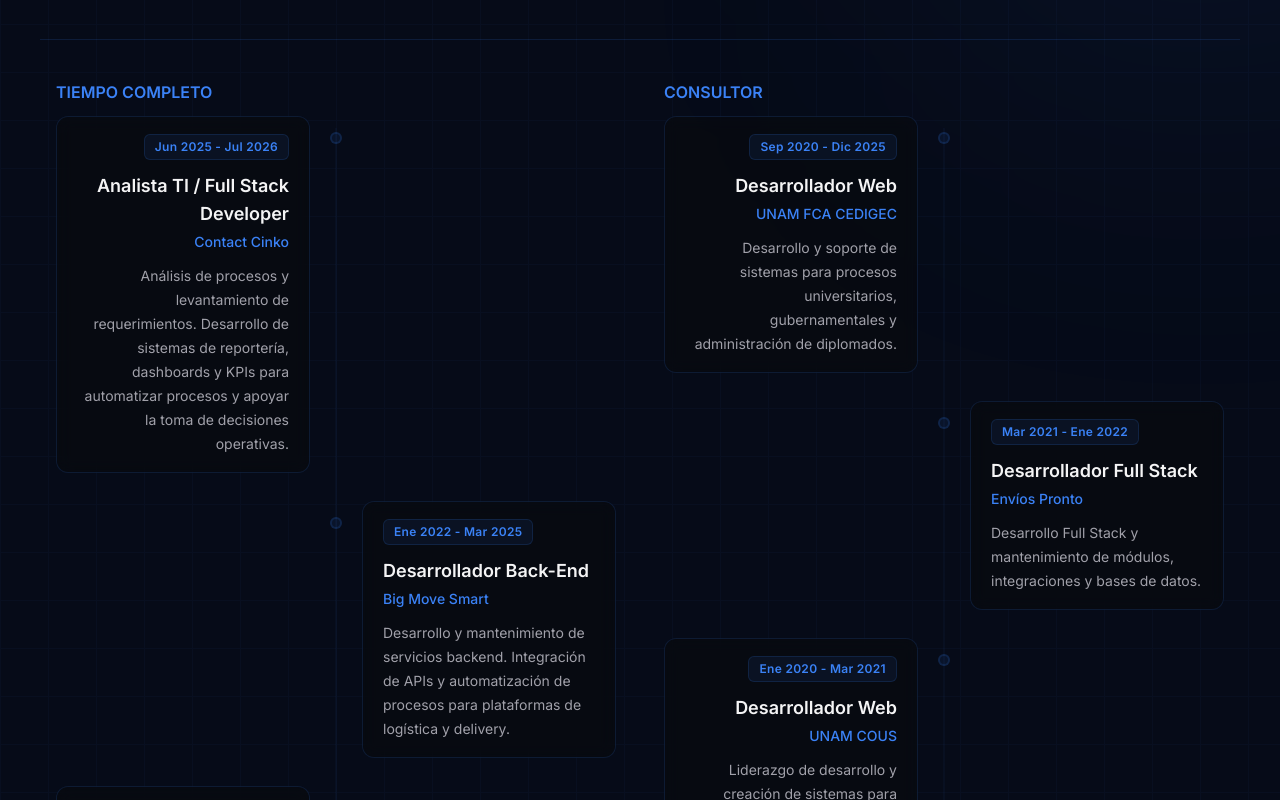
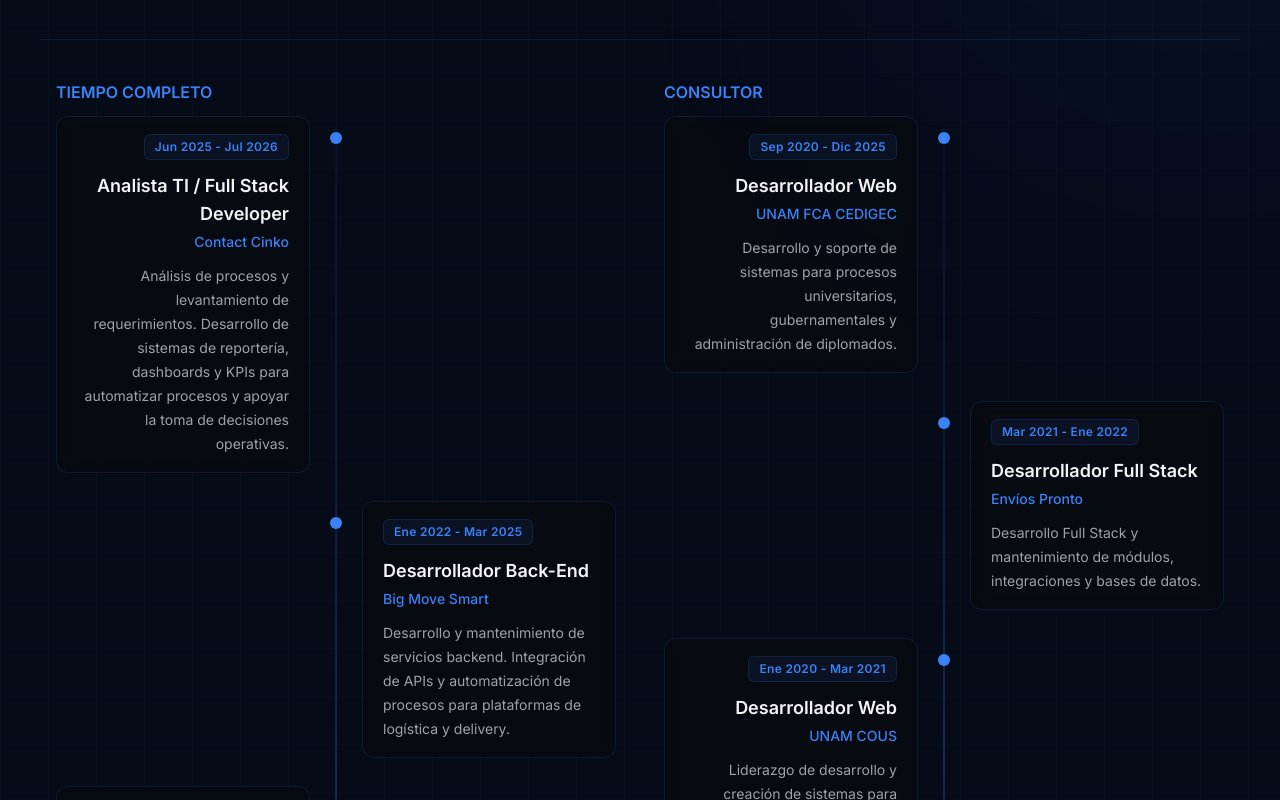
Before and after one commit to cr-gcc/portfolio, a React (Vite) app: page / in a window 1280 px wide. Shown: the part 1320-2120 px from the top of the page. Built offline with nearby package versions, Linux system fonts and the light colour scheme.

Commit message:
Ajuste en linea de experiencia

```diff
--- a/src/sections/experience/ExperienceLine.tsx
+++ b/src/sections/experience/ExperienceLine.tsx
@@ -3,22 +3,7 @@ import type { ExperienceLineProps } from "@sections/experience/types/experience.
 export function ExperienceLine({ experiences, className }: ExperienceLineProps) {
     return (
         <ol
-            className={`
-                relative space-y-8
-                before:absolute
-                before:top-0
-                before:left-2
-                before:h-full
-                before:w-px
-                before:bg-gradient-to-b
-                before:from-accent-soft
-                before:via-accent-soft
-                before:to-accent-soft
-                md:space-y-10
-                md:before:left-1/2
-                md:before:-translate-x-1/2
-                ${className ?? ""}
-            `}
+            className={`relative space-y-10 before:absolute before:top-0 before:left-1/2 before:h-full before:w-px before:-translate-x-1/2 before:bg-gradient-to-b before:from-accent/10 before:via-accent/50 before:to-accent/10 ${className ?? ""}`}
         >
             {experiences?.map((experience) => (
                 <li
@@ -27,34 +12,21 @@ export function ExperienceLine({ experiences, className }: ExperienceLineProps)
                 >
                     <div className="relative flex items-start gap-4 md:gap-5 md:group-odd:flex-row-reverse md:group-odd:text-right md:group-even:order-last">
                         {/* Timeline point */}
-                        <span className="absolute -left-[30px] top-1 z-10 size-3 shrink-0 rounded-full border-2 border-border bg-accent-soft shadow-accent-soft md:static md:mt-1" />
+                        <span className="absolute -left-[30px] top-1 z-10 size-3 shrink-0 rounded-full border-2 border-accent/40 bg-accent transition-all duration-300 group-hover:scale-150 group-hover:border-accent group-hover:bg-accent group-hover:shadow-[0_0_0_6px_rgba(59,130,246,0.12),0_0_24px_rgba(59,130,246,0.85)] md:static md:mt-1" />
                         {/* Content */}
-                        <div className="
-                            -mt-3
-                            max-w-xl
-                            rounded-xl
-                            border border-border
-                            bg-surface-soft
-                            px-5 py-4
-                            backdrop-blur-sm
-                            transition
-                            duration-300
-                            group-hover:border-border
-                            group-hover:bg-accent-soft
-                        ">
-                            <time className="
-                                inline-flex
-                                rounded-md
-                                border border-border
-                                bg-accent-soft
-                                px-2.5 py-1
-                                text-xs font-semibold
-                                tracking-wide
-                                text-accent
-                            ">{experience.rangeDate}</time>
-                            <h3 className="mt-3 text-lg font-semibold text-text-primary">{experience.role}</h3>
-                            <p className="mt-1 text-sm font-medium text-accent">{experience.company}</p>
-                            <p className="mt-3 text-sm leading-6 text-text-secondary">{experience.description}</p>
+                        <div className="-mt-3 max-w-xl rounded-xl border border-border bg-surface-soft px-5 py-4 backdrop-blur-sm transition duration-300 hover:border-accent/30 hover:bg-accent-soft">
+                            <time className="inline-flex rounded-md border border-border bg-accent-soft px-2.5 py-1 text-xs font-semibold tracking-wide text-accent">
+                                {experience.rangeDate}
+                            </time>
+                            <h3 className="mt-3 text-lg font-semibold text-text-primary">
+                                {experience.role}
+                            </h3>
+                            <p className="mt-1 text-sm font-medium text-accent">
+                                {experience.company}
+                            </p>
+                            <p className="mt-3 text-sm leading-6 text-text-secondary">
+                                {experience.description}
+                            </p>
                         </div>
                     </div>
                     <div aria-hidden="true" />
```
